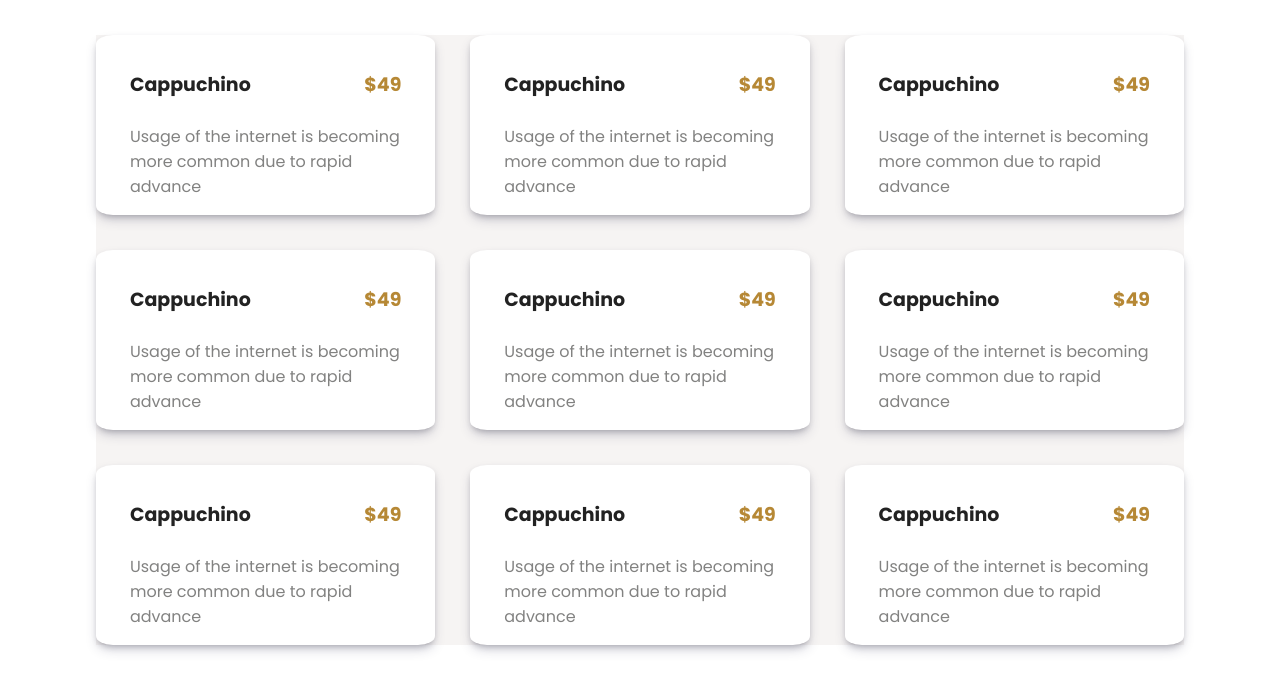
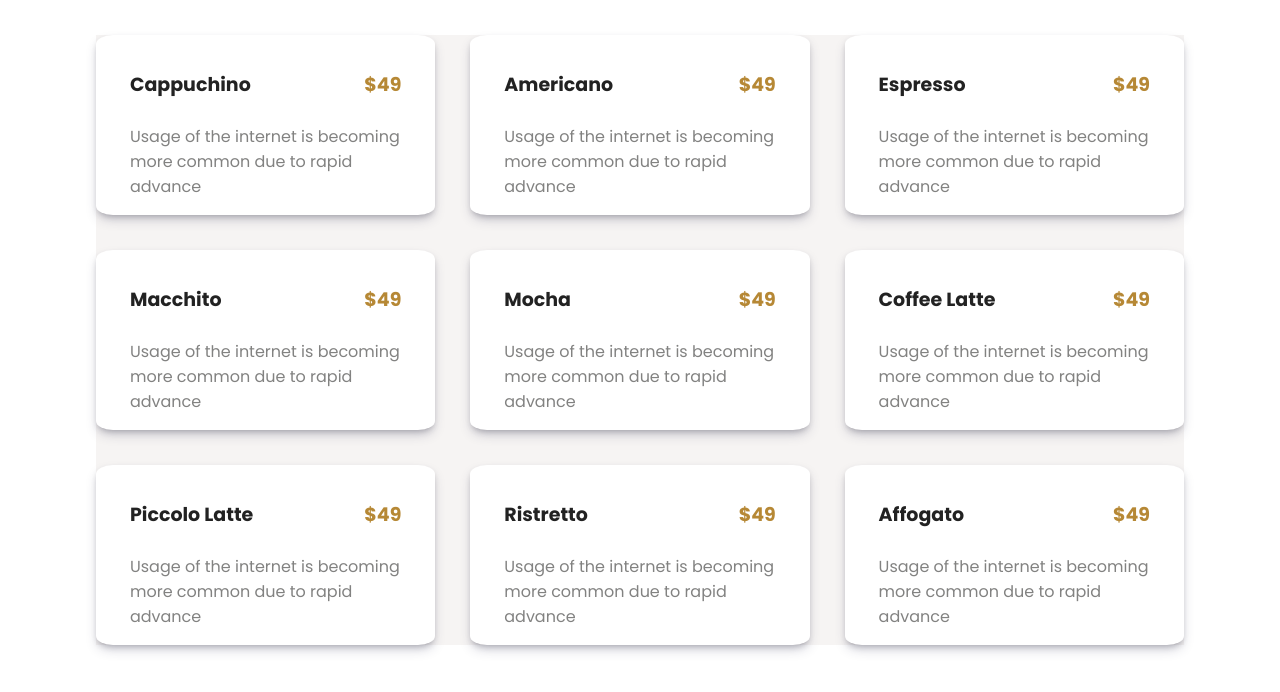
Before and after one commit to sankhadip-adak/Masai-Assignments, a plain HTML site: page CSS Media Queries/Coffee Menu/index.html in a window 1280 px wide. Drawn offline with Linux system fonts and the light colour scheme.

Commit message:
coffee name change

```diff
--- a/CSS Media Queries/Coffee Menu/index.html
+++ b/CSS Media Queries/Coffee Menu/index.html
@@ -19,7 +19,7 @@
         </div>
         <div class="items">
             <div class="item-box">
-                <div class="item-name">Cappuchino</div>
+                <div class="item-name">Americano</div>
                 <div class="item-price">$49</div>
             </div>
             <div class="items-para">
@@ -28,7 +28,7 @@
         </div>
         <div class="items">
             <div class="item-box">
-                <div class="item-name">Cappuchino</div>
+                <div class="item-name">Espresso</div>
                 <div class="item-price">$49</div>
             </div>
             <div class="items-para">
@@ -37,7 +37,7 @@
         </div>
         <div class="items">
             <div class="item-box">
-                <div class="item-name">Cappuchino</div>
+                <div class="item-name">Macchito</div>
                 <div class="item-price">$49</div>
             </div>
             <div class="items-para">
@@ -46,7 +46,7 @@
         </div>
         <div class="items">
             <div class="item-box">
-                <div class="item-name">Cappuchino</div>
+                <div class="item-name">Mocha</div>
                 <div class="item-price">$49</div>
             </div>
             <div class="items-para">
@@ -55,7 +55,7 @@
         </div>
         <div class="items">
             <div class="item-box">
-                <div class="item-name">Cappuchino</div>
+                <div class="item-name">Coffee Latte</div>
                 <div class="item-price">$49</div>
             </div>
             <div class="items-para">
@@ -64,7 +64,7 @@
         </div>
         <div class="items">
             <div class="item-box">
-                <div class="item-name">Cappuchino</div>
+                <div class="item-name">Piccolo Latte</div>
                 <div class="item-price">$49</div>
             </div>
             <div class="items-para">
@@ -73,7 +73,7 @@
         </div>
         <div class="items">
             <div class="item-box">
-                <div class="item-name">Cappuchino</div>
+                <div class="item-name">Ristretto</div>
                 <div class="item-price">$49</div>
             </div>
             <div class="items-para">
@@ -82,7 +82,7 @@
         </div>
         <div class="items">
             <div class="item-box">
-                <div class="item-name">Cappuchino</div>
+                <div class="item-name">Affogato</div>
                 <div class="item-price">$49</div>
             </div>
             <div class="items-para">
```
